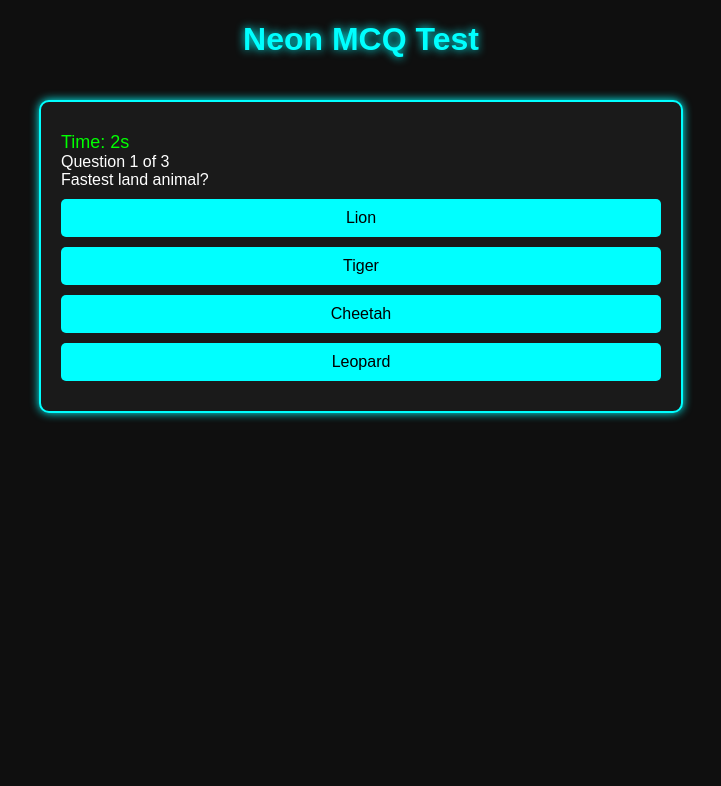
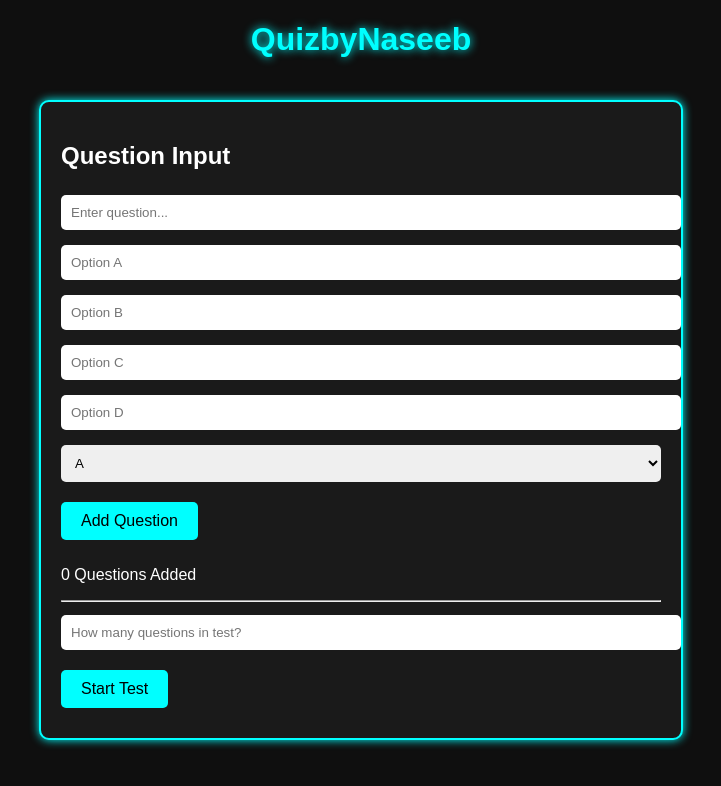
Before and after one commit to naseebquizy/QuizbyNaseeb, a plain HTML site: page index.html in a window 1280 px wide. Both pictures are taken after a click on the button "Start Test". Shown: the whole page, without its empty margins (279-1000 px from the left). Drawn offline with Linux system fonts and the light colour scheme.

Commit message:
Update index.html
add this index.html

```diff
--- a/index.html
+++ b/index.html
@@ -2,7 +2,7 @@
 <head>
   <meta charset="UTF-8" />
   <meta name="viewport" content="width=device-width, initial-scale=1.0" />
-  <title>Neon MCQ Test</title>
+  <title>QuizbyNaseeb</title>
   <style>
     body {
       background-color: #0f0f0f;
@@ -18,7 +18,7 @@
       color: #0ff;
       text-shadow: 0 0 10px #0ff;
     }
-    .question-box, .result-box {
+    .box {
       border: 2px solid #0ff;
       border-radius: 10px;
       padding: 20px;
@@ -38,8 +38,12 @@
       cursor: pointer;
       margin: 10px 0;
     }
-    button:hover {
-      background-color: #00cccc;
+    input, select, textarea {
+      width: 100%;
+      padding: 10px;
+      margin: 5px 0 10px 0;
+      border-radius: 5px;
+      border: none;
     }
     .options button {
       display: block;
@@ -54,101 +58,101 @@
   </style>
 </head>
 <body>
-  <h1>Neon MCQ Test</h1>
-  <div id="start-box">
+  <h1>QuizbyNaseeb</h1>  <div class="box" id="input-box">
+    <h2>Question Input</h2>
+    <input id="q-text" placeholder="Enter question...">
+    <input id="opt-a" placeholder="Option A">
+    <input id="opt-b" placeholder="Option B">
+    <input id="opt-c" placeholder="Option C">
+    <input id="opt-d" placeholder="Option D">
+    <select id="correct">
+      <option value="0">A</option>
+      <option value="1">B</option>
+      <option value="2">C</option>
+      <option value="3">D</option>
+    </select>
+    <button onclick="addQuestion()">Add Question</button>
+    <p id="q-count">0 Questions Added</p>
+    <hr>
+    <input id="test-count" type="number" placeholder="How many questions in test?">
     <button onclick="startTest()">Start Test</button>
-  </div>
-  <div id="quiz-box" class="question-box" style="display:none">
+  </div>  <div id="quiz-box" class="box" style="display:none">
     <div id="timer">Time: 0s</div>
     <div id="q-no"></div>
     <div id="question"></div>
     <div class="options" id="options"></div>
-  </div>
-  <div id="result" class="result-box" style="display:none"></div>  <script>
-    const questions = [
-      {
-        question: "Capital of France?",
-        options: ["Berlin", "Madrid", "Paris", "Lisbon"],
-        answer: 2
-      },
-      {
-        question: "5 + 7 = ?",
-        options: ["10", "11", "12", "13"],
-        answer: 2
-      },
-      {
-        question: "Fastest land animal?",
-        options: ["Lion", "Tiger", "Cheetah", "Leopard"],
-        answer: 2
-      },
-      {
-        question: "Water formula?",
-        options: ["H2O", "CO2", "O2", "NaCl"],
-        answer: 0
+  </div>  <div id="result" class="box" style="display:none"></div>  <script>
+    let allQuestions = [];
+    let selectedQuestions = [], currentQ = 0, correct = 0, startTime, timerInterval;
+
+    function addQuestion() {
+      const q = document.getElementById('q-text').value;
+      const a = document.getElementById('opt-a').value;
+      const b = document.getElementById('opt-b').value;
+      const c = document.getElementById('opt-c').value;
+      const d = document.getElementById('opt-d').value;
+      const ans = parseInt(document.getElementById('correct').value);
+
+      if (q && a && b && c && d) {
+        allQuestions.push({ question: q, options: [a, b, c, d], answer: ans });
+        document.getElementById('q-count').innerText = `${allQuestions.length} Questions Added`;
+
+        document.getElementById('q-text').value = '';
+        document.getElementById('opt-a').value = '';
+        document.getElementById('opt-b').value = '';
+        document.getElementById('opt-c').value = '';
+        document.getElementById('opt-d').value = '';
       }
-    ];
-
-    let selectedQuestions = [];
-    let currentQ = 0, correct = 0, startTime;
-    const qNo = document.getElementById('q-no');
-    const question = document.getElementById('question');
-    const options = document.getElementById('options');
-    const timer = document.getElementById('timer');
-    let timerInterval;
+    }
 
     function startTest() {
-      selectedQuestions = [...questions].sort(() => 0.5 - Math.random()).slice(0, 3); // Select 3 questions randomly
-      currentQ = 0;
-      correct = 0;
-      document.getElementById('start-box').style.display = 'none';
+      const count = parseInt(document.getElementById('test-count').value);
+      if (!count || count > allQuestions.length) return alert("Enter valid test count");
+
+      selectedQuestions = [...allQuestions].sort(() => 0.5 - Math.random()).slice(0, count);
+      document.getElementById('input-box').style.display = 'none';
       document.getElementById('quiz-box').style.display = 'block';
-      startTime = Date.now();
-      timerInterval = setInterval(updateTimer, 1000);
+      currentQ = 0; correct = 0; startTime = Date.now();
+      timerInterval = setInterval(() => {
+        const time = Math.floor((Date.now() - startTime)/1000);
+        document.getElementById('timer').innerText = `Time: ${time}s`;
+      }, 1000);
       showQuestion();
-    }
-
-    function updateTimer() {
-      const elapsed = Math.floor((Date.now() - startTime) / 1000);
-      timer.textContent = `Time: ${elapsed}s`;
     }
 
     function showQuestion() {
       const q = selectedQuestions[currentQ];
-      qNo.innerText = `Question ${currentQ + 1} of ${selectedQuestions.length}`;
-      question.innerText = q.question;
-      options.innerHTML = '';
+      document.getElementById('q-no').innerText = `Question ${currentQ+1} of ${selectedQuestions.length}`;
+      document.getElementById('question').innerText = q.question;
+      const optDiv = document.getElementById('options');
+      optDiv.innerHTML = '';
       q.options.forEach((opt, i) => {
         const btn = document.createElement('button');
         btn.innerText = opt;
         btn.onclick = () => checkAnswer(i);
-        options.appendChild(btn);
+        optDiv.appendChild(btn);
       });
     }
 
     function checkAnswer(selected) {
-      const correctIndex = selectedQuestions[currentQ].answer;
-      if (selected === correctIndex) correct++;
+      if (selected === selectedQuestions[currentQ].answer) correct++;
       currentQ++;
-      if (currentQ < selectedQuestions.length) {
-        showQuestion();
-      } else {
-        endTest();
-      }
+      if (currentQ < selectedQuestions.length) showQuestion();
+      else endTest();
     }
 
     function endTest() {
       clearInterval(timerInterval);
       const timeTaken = Math.floor((Date.now() - startTime) / 1000);
+      const wrong = selectedQuestions.length - correct;
       document.getElementById('quiz-box').style.display = 'none';
-      const total = selectedQuestions.length;
-      const wrong = total - correct;
       document.getElementById('result').style.display = 'block';
       document.getElementById('result').innerHTML = `
         <h2>Test Completed!</h2>
-        <p>Total Questions Entered: ${questions.length}</p>
-        <p>Questions in this Test: ${total}</p>
-        <p>Correct Answers: ${correct}</p>
-        <p>Wrong Answers: ${wrong}</p>
+        <p>Total Questions Entered: ${allQuestions.length}</p>
+        <p>Questions in Test: ${selectedQuestions.length}</p>
+        <p>Correct: ${correct}</p>
+        <p>Wrong: ${wrong}</p>
         <p>Total Time: ${timeTaken} seconds</p>
         <button onclick="location.reload()">Restart</button>
       `;
```
